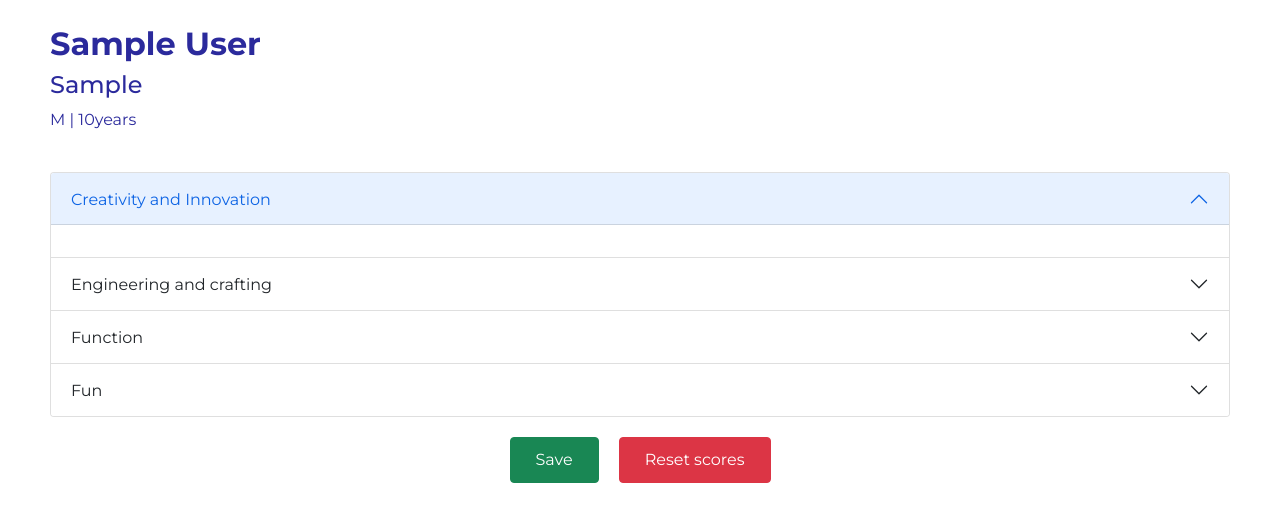
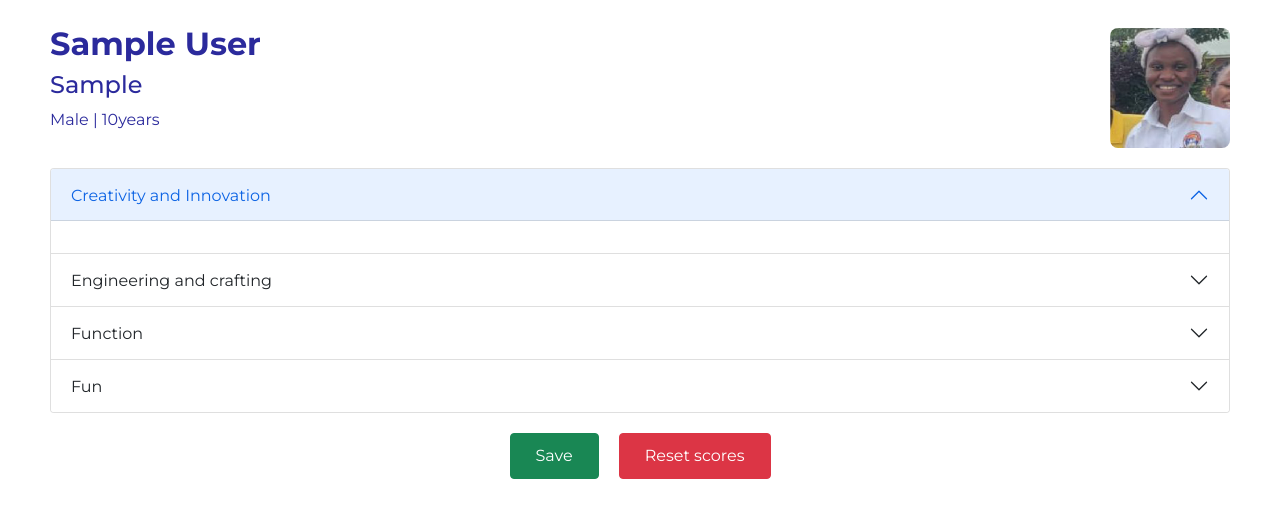
Before and after one commit to enoskyeza/toy_festival_app, a Django app: page /score/1 in a window 1280 px wide. Shown: the part 55-574 px from the top of the page. Run offline with Django 4.2, Linux system fonts and the light colour scheme; a user stored in the database is signed in; tables that the repository leaves empty hold one stand-in row (values such as "Sample post").

Commit message:
complete Initial score view design

```diff
--- a/tf_app/judges/static/judges/css/style.css
+++ b/tf_app/judges/static/judges/css/style.css
@@ -272,6 +272,20 @@ input {
 
 /* SCORES VIEW */
 
+.bio-container {
+  display: flex;
+  align-items: end;
+  justify-content: space-between;
+  margin-bottom: 20px;
+}
+
+.img-custom {
+width: 120px;
+height: 120px;
+border-radius: 8px;
+
+}
+
 .score-view-btn {
   margin-top: 20px;
   display: flex;
@@ -283,10 +297,21 @@ input {
   padding: 10px 25px;
 }
 
+.score-object {
+  display: flex;
+  justify-content: space-between;
+  align-items: center;
+  padding-block: 5px;
+  /* background: red; */
+}
+
 .score-object label{
-  width: 50%;
+  width: 70%;
+  font-size: 14px;
 }
 
 .score-object input{
-  width: 50%;
+  width: 20%;
+  padding: 5px 5px 5px 10px;
+
 }
--- a/tf_app/scores/templates/scores/submit_score.html
+++ b/tf_app/scores/templates/scores/submit_score.html
@@ -5,14 +5,19 @@
 {% block content %}
 <form method='post'>
     {% csrf_token %}
-    <h2 class="fw-bold">{{ contestant.first_name }} {{ contestant.last_name }}</h2>
-
-    <div>
+    <div class="bio-container">
         <div>
+            <h2 class="fw-bold">{{ contestant.first_name }} {{ contestant.last_name }}</h2>
             <h4>{{ contestant.identifier }}</h4>
-            <p>{{ contestant.gender }} | {{ contestant.age }}years </p>
+            {% if contestant.gender == "M" %}
+            <p>Male | {{ contestant.age }}years </p>
+            {% else %}
+            <p>Female | {{ contestant.age }}years </p>
+            {% endif%}
         </div>
-        <img>
+        <div >
+            <img class="img-custom" src="{% static 'judges/marina.jpg' %}">
+        </div>
     </div>
 
     <div class="accordion" id="accordionExample">
```
Also changed, not shown: tf_app/judges/static/judges/marina.jpg (added).
